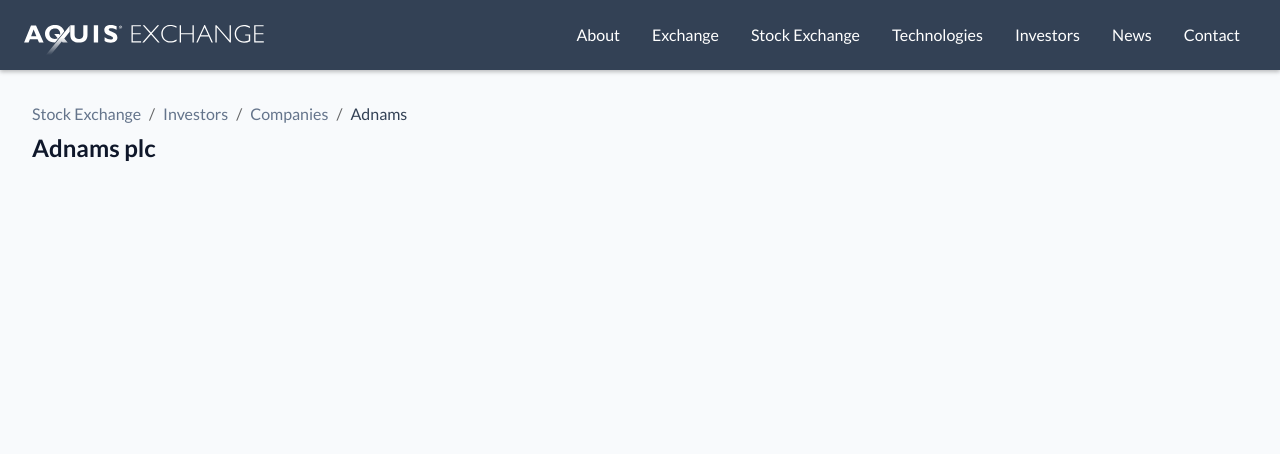
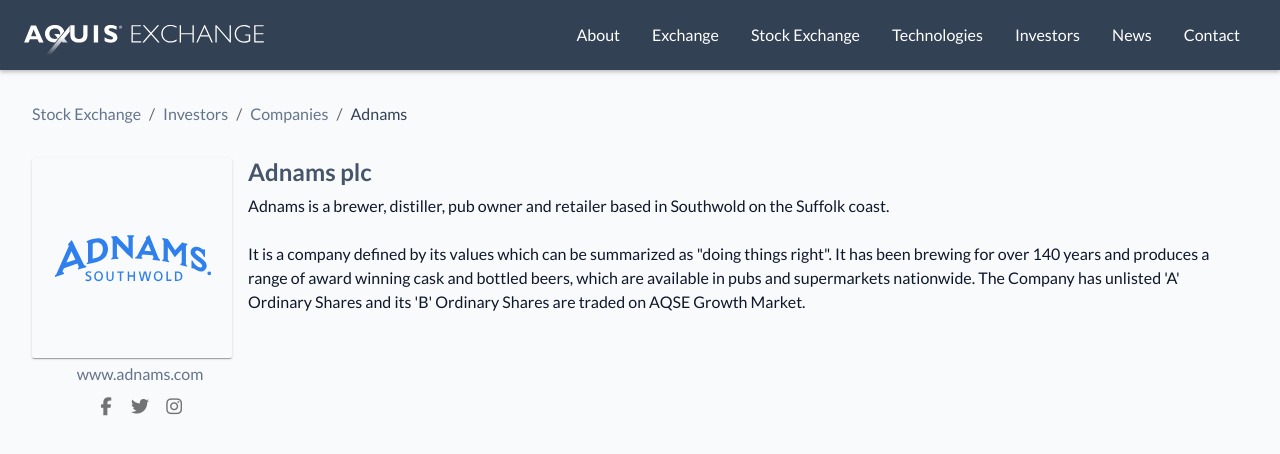
Before and after one commit to agarioch/aq-ex, a React (Create React App) app: page / in a window 1280 px wide. Shown: the top 454 px of the page. Built offline with nearby package versions, Linux system fonts and the light colour scheme.

Commit message:
feat: add static version of profile component

```diff
--- a/public/index.html
+++ b/public/index.html
@@ -10,6 +10,7 @@
   <link rel="preconnect" href="https://fonts.googleapis.com">
   <link rel="preconnect" href="https://fonts.gstatic.com" crossorigin>
   <link href="https://fonts.googleapis.com/css2?family=Lato:wght@300;400;700;900&display=swap" rel="stylesheet">
+  <script src="https://kit.fontawesome.com/65a2e92023.js" crossorigin="anonymous"></script>
   <title>Aquis Stock Exchange</title>
 </head>
 
--- /dev/null
+++ b/src/components/Profile/Details.tsx
@@ -0,0 +1,29 @@
+import React from 'react';
+import styled from '@emotion/styled';
+import Typography from '@mui/material/Typography';
+import { Company } from '../../types/Company';
+
+type DetailsProps = {
+  member: Company;
+};
+
+const Details = ({ member }: DetailsProps) => {
+  return (
+    <DetailsWrapper>
+      <Typography variant="h1">{member.name}</Typography>
+      <Typography
+        variant="body1"
+        style={{ whiteSpace: 'pre-line', marginTop: '8px' }}
+      >
+        {member.description}
+      </Typography>
+    </DetailsWrapper>
+  );
+};
+
+const DetailsWrapper = styled.div`
+  display: flex;
+  flex-direction: column;
+`;
+
+export default Details;
--- a/src/components/Profile/Profile.tsx
+++ b/src/components/Profile/Profile.tsx
@@ -1,7 +1,10 @@
 import React from 'react';
 import styled from '@emotion/styled';
-import { Typography } from '@mui/material';
+import Card from '@mui/material/Card';
+import Link from '@mui/material/Link';
 import { Company } from '../../types/Company';
+import Socials from './Socials';
+import Details from './Details';
 
 type ProfileProps = {
   style: React.CSSProperties;
@@ -11,10 +14,18 @@
 const Profile = ({ member, style }: ProfileProps) => {
   return (
     <Wrapper style={style}>
-      <div></div>
-      <div>
-        <Typography variant="h1">{member.name}</Typography>
-      </div>
+      <LinksWrapper>
+        <a href={member.url}>
+          <Card elevation={1} sx={logoStyle}>
+            <img src={member.logo} alt={`${member.name} logo`} />
+          </Card>
+        </a>
+        <Link href={member.url} underline="hover">
+          {member.url}
+        </Link>
+        <Socials />
+      </LinksWrapper>
+      <Details member={member} />
     </Wrapper>
   );
 };
@@ -22,5 +33,20 @@
 const Wrapper = styled.section`
   display: flex;
 `;
+const LinksWrapper = styled.div`
+  align-items: center;
+  display: flex;
+  flex-direction: column;
+  gap: 4px;
+`;
+const logoStyle = {
+  alignItems: 'center',
+  display: 'flex',
+  height: '200px',
+  justifyContent: 'center',
+  objectFit: 'contain',
+  marginRight: '16px',
+  width: '200px',
+};
 
 export default Profile;
--- /dev/null
+++ b/src/components/Profile/Socials.tsx
@@ -0,0 +1,21 @@
+import React from 'react';
+import IconButton from '@mui/material/IconButton';
+import Icon from '@mui/material/Icon';
+
+const Socials = () => {
+  return (
+    <div>
+      <IconButton aria-label="facebook">
+        <Icon baseClassName="fa" className="fa-facebook-f" />
+      </IconButton>
+      <IconButton aria-label="twitter">
+        <Icon baseClassName="fa" className="fa-twitter" />
+      </IconButton>
+      <IconButton aria-label="instagram">
+        <Icon baseClassName="fa" className="fa-instagram" />
+      </IconButton>
+    </div>
+  );
+};
+
+export default Socials;
--- a/src/mocks/mock.ts
+++ b/src/mocks/mock.ts
@@ -21,7 +21,7 @@
 export const COMPANY: Company = {
   id: 0,
   name: 'Adnams plc',
-  description: "Adnams is a brewer, distiller, pub owner and retailer based in Southwold on the Suffolk coast.\nIt is a company defined by its values which can be summarized as \"doing things right\". It has been brewing for over 140 years and produces a range of award winning cask and bottled beers, which are available in pubs and supermarkets nationwide. The Company has unlisted 'A' Ordinary Shares and its 'B' Ordinary Shares are traded on AQSE Growth Market.",
-  logo: 'https://www.aquis.eu/wp-content/uploads/2019/05/adnams-logo.png',
+  description: "Adnams is a brewer, distiller, pub owner and retailer based in Southwold on the Suffolk coast.\n\nIt is a company defined by its values which can be summarized as \"doing things right\". It has been brewing for over 140 years and produces a range of award winning cask and bottled beers, which are available in pubs and supermarkets nationwide. The Company has unlisted 'A' Ordinary Shares and its 'B' Ordinary Shares are traded on AQSE Growth Market.",
+  logo: '/assets/adnams.svg',
   url: 'www.adnams.com',
 }
--- a/src/pages/Member/Member.tsx
+++ b/src/pages/Member/Member.tsx
@@ -28,7 +28,7 @@
     'news news'
     'other other'
     'footer footer';
-  gap: 8px;
+  gap: 32px 16px;
 `;
 
 export default Member;
--- a/src/theme.ts
+++ b/src/theme.ts
@@ -66,9 +66,27 @@
     h1: {
       fontSize: '1.5rem',
       fontWeight: 700,
+      color: COLORS.gray[600],
     }
   },
   shape: {
     borderRadius: 2,
-  }
+  },
+  components: {
+    MuiIcon: {
+      styleOverrides: {
+        root: {
+          // see https://mui.com/components/icons/#font-awesome-2
+          boxSizing: 'content-box',
+          padding: 3,
+          fontSize: '1.125rem',
+        },
+      },
+    },
+    MuiIconButton: {
+      defaultProps: {
+        size: 'small',
+      }
+    }
+  },
 });
```
Also changed, not shown: public/assets/adnams.svg (added).
